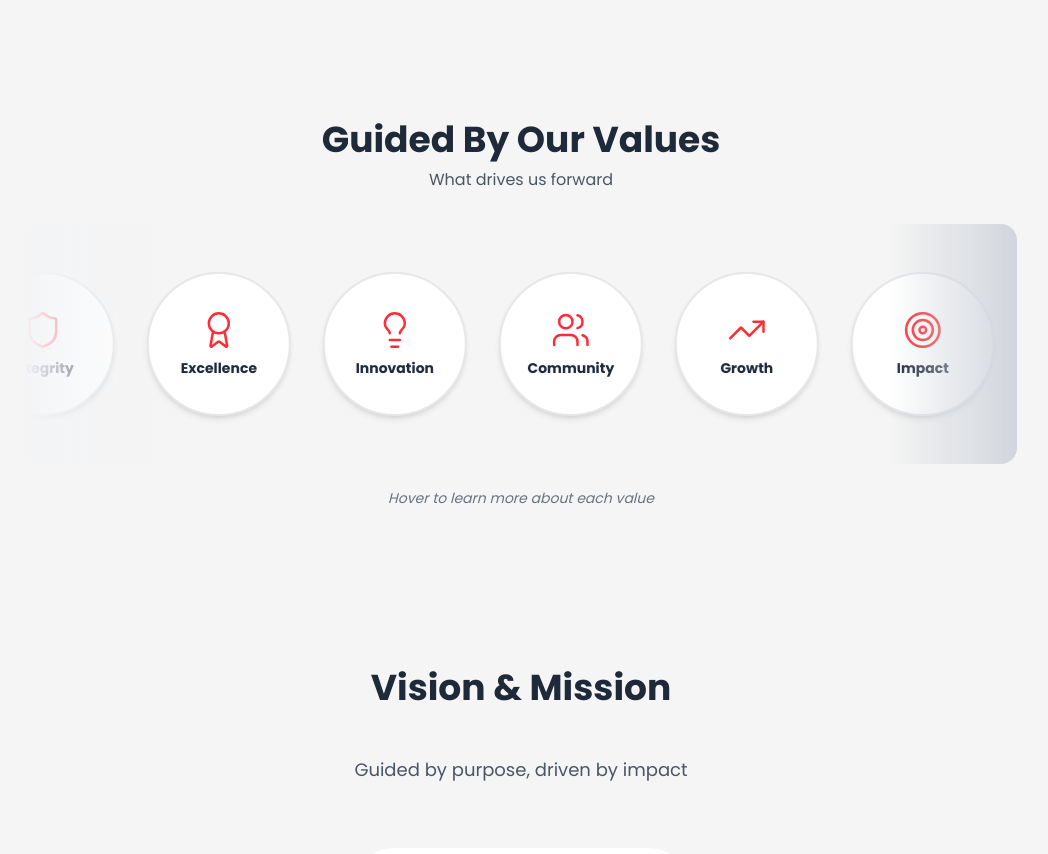
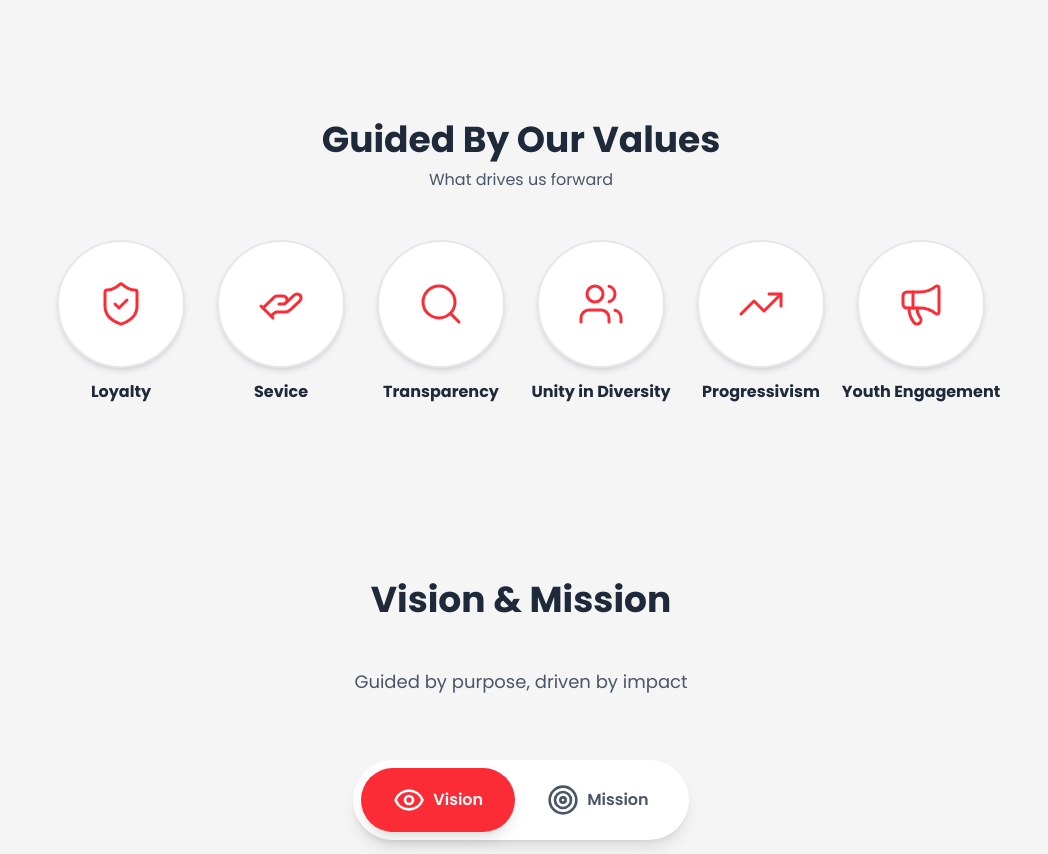
Before and after one commit to ideftbuild/apc-deputy-landing, a React (Vite) app: page / in a window 1280 px wide. Shown: the part 1460-2314 px from the top of the page, without its empty margins (119-1167 px from the left). Built offline with nearby package versions, Linux system fonts and the light colour scheme.

Commit message:
refactor: replace animation with scroll for better performance

```diff
--- a/src/components/CoreValues.tsx
+++ b/src/components/CoreValues.tsx
@@ -1,115 +1,144 @@
-import { motion } from "framer-motion";
-import React from "react";
+import { useRef, useEffect, useState } from "react";
+
 import {
-  Shield,
-  Award,
-  Lightbulb,
+  ShieldCheck,
   Users,
   TrendingUp,
-  Target,
+  ChevronLeft,
+  ChevronRight,
+  HelpingHand,
+  Search,
+  Megaphone,
 } from "lucide-react";
 
 const values = [
   {
-    title: "Integrity",
-    icon: Shield,
-    description: "Maintaining honesty and strong moral principles",
+    title: "Loyalty",
+    icon: ShieldCheck,
+    description:
+      " Unwavering commitment to the values, constitution, and leadership of the APC",
   },
   {
-    title: "Excellence",
-    icon: Award,
-    description: "Striving for the highest quality in everything we do",
+    title: "Sevice",
+    icon: HelpingHand,
+    description:
+      "Leadership is service, and I’m committed to serving the party and the nation diligently",
   },
   {
-    title: "Innovation",
-    icon: Lightbulb,
-    description: "Embracing creative solutions and new ideas",
+    title: "Transparency",
+    icon: Search,
+    description: "Open, honest, and accountable conduct in all party affairs.",
   },
   {
-    title: "Community",
+    title: "Unity in Diversity",
     icon: Users,
-    description: "Building strong connections and supporting each other",
+    description:
+      "Respect and inclusion of all members, regardless of age, gender, tribe, or background",
   },
   {
-    title: "Growth",
+    title: "Progressivism",
     icon: TrendingUp,
-    description: "Continuous learning and personal development",
+    description:
+      "Commitment to forward-thinking policies that uplift the people and promote national development.",
   },
   {
-    title: "Impact",
-    icon: Target,
-    description: "Making meaningful change in our world",
+    title: "Youth Engagement",
+    icon: Megaphone,
+    description:
+      "Belief in the power of the youth to shape Sierra Leone’s future, and the need to empower them through political inclusion.",
   },
 ];
 
 export default function CoreValues() {
-  const [isPaused, setIsPaused] = React.useState(false);
-  const [activeIndex, setActiveIndex] = React.useState<number | null>(null);
+  const scrollRef = useRef<HTMLDivElement>(null);
+  const [isHovered, setIsHovered] = useState(false);
+  const [showLeftButton, setShowLeftButton] = useState(false);
+  const [showRightButton, setShowRightButton] = useState(false);
 
-  const extendedValues = [...values, ...values, ...values];
+  const checkScroll = () => {
+    if (scrollRef.current) {
+      const { scrollLeft, scrollWidth, clientWidth } = scrollRef.current;
+      setShowLeftButton(scrollLeft > 0);
+      setShowRightButton(scrollLeft < scrollWidth - clientWidth - 10);
+    }
+  };
 
-  const handleClick = (idx: number) => {
-    if (activeIndex === idx) {
-      setActiveIndex(null);
-      setIsPaused(false);
-    } else {
-      setActiveIndex(idx);
-      setIsPaused(true);
+  useEffect(() => {
+    checkScroll();
+    window.addEventListener("resize", checkScroll);
+    return () => window.removeEventListener("resize", checkScroll);
+  }, []);
+
+  const scroll = (direction: string) => {
+    if (scrollRef.current) {
+      const scrollAmount = 250;
+      scrollRef.current.scrollBy({
+        left: direction === "left" ? -scrollAmount : scrollAmount,
+        behavior: "smooth",
+      });
+      setTimeout(checkScroll, 300);
     }
   };
 
   return (
     <section id="core-values" className="py-12 md:py-16">
-      <div className="mb-8 text-center">
-        <h2 className="text-3xl md:text-4xl font-bold text-gray-800 mb-2 text-center">
+      <div className="max-w-6xl mx-auto px-4">
+        <div className="mb-12 text-center">
+          <h2 className="text-3xl md:text-4xl font-bold text-gray-800 mb-2">
             Guided By Our Values
           </h2>
-        <p className="text-gray-600 mb-4">What drives us forward</p>
+          <p className="text-gray-600">What drives us forward</p>
         </div>
-      <div className="max-w-5xl mx-auto px-4">
-        <div className="relative rounded-2xl py-12 overflow-hidden">
-          <div className="absolute left-0 top-0 bottom-0 w-32 bg-gradient-to-r from-gray-100 to-transparent z-10 pointer-events-none" />
-          <div className="absolute right-0 top-0 bottom-0 w-32 bg-gradient-to-l from-gray-300 to-transparent z-10 pointer-events-none" />
 
-          <motion.div
-            className="flex gap-6 md:gap-8"
-            animate={isPaused ? {} : { x: [0, `-${100 / 3}%`] }}
-            transition={{
-              x: {
-                repeat: Infinity,
-                repeatType: "loop",
-                duration: 40,
-                ease: "linear",
-              },
-            }}
-            style={{ willChange: "transform" }}
+        <div className="relative">
+          {showLeftButton && (
+            <button
+              onClick={() => scroll("left")}
+              className="absolute left-0 top-1/2 -translate-y-1/2 z-10 w-10 h-10 rounded-full bg-white shadow-lg border border-gray-200 flex items-center justify-center hover:bg-gray-50 transition-colors"
+              aria-label="Scroll left"
             >
-            {extendedValues.map((value, idx) => {
+              <ChevronLeft className="w-6 h-6 text-gray-700" />
+            </button>
+          )}
+
+          {showRightButton && (
+            <button
+              onClick={() => scroll("right")}
+              className="absolute right-0 top-1/2 -translate-y-1/2 z-10 w-10 h-10 rounded-full bg-white shadow-lg border border-gray-200 flex items-center justify-center hover:bg-gray-50 transition-colors"
+              aria-label="Scroll right"
+            >
+              <ChevronRight className="w-6 h-6 text-gray-700" />
+            </button>
+          )}
+
+          <div
+            ref={scrollRef}
+            onScroll={checkScroll}
+            onClick={() => setIsHovered(false)}
+            onMouseEnter={() => setIsHovered(true)}
+            onMouseLeave={() => setIsHovered(false)}
+            className={`pb-4 scrollbar-hide ${
+              isHovered ? "md:overflow-visible" : "overflow-x-auto"
+            }`}
+            style={{ scrollbarWidth: "none", msOverflowStyle: "none" }}
+          >
+            <div className="flex gap-6 md:gap-8 min-w-min md:px-0 md:justify-center">
+              {values.map((value) => {
                 const IconComponent = value.icon;
-              const isActive = activeIndex === idx;
-
                 return (
                   <div
-                  key={`${value.title}-${idx}`}
-                  className="flex-shrink-0 group relative"
-                  onMouseEnter={() => setIsPaused(true)}
-                  onMouseLeave={() => {
-                    setIsPaused(false);
-                    setActiveIndex(null);
-                  }}
-                  onClick={() => handleClick(idx)}
+                    key={value.title}
+                    className="group relative flex-shrink-0 flex flex-col items-center w-28 md:w-32"
                   >
-                  <div
-                    className={`w-28 h-28 md:w-36 md:h-36 rounded-full bg-white shadow-md hover:shadow-xl transition-all duration-300 flex flex-col items-center justify-center p-4 md:p-6 border-2 cursor-pointer ${isActive ? "border-red-500 shadow-xl" : "border-gray-200"} md:hover:border-red-500`}
-                  >
+                    <div className="w-28 h-28 md:w-32 md:h-32 rounded-full bg-white shadow-md group-hover:shadow-xl transition-all duration-300 flex items-center justify-center border-2 border-gray-200 group-hover:border-red-500">
                       <IconComponent
-                      className="w-8 h-8 md:w-10 md:h-10 mb-2 text-red-500"
+                        className="w-10 h-10 md:w-12 md:h-12 text-red-500"
                         strokeWidth={1.5}
                       />
-                    <h3 className="font-bold text-gray-800 text-center text-xs md:text-sm">
+                    </div>
+                    <h3 className="font-bold text-gray-800 text-center text-sm md:text-base mt-3 whitespace-nowrap">
                       {value.title}
                     </h3>
-
                     <div className="hidden md:block absolute left-1/2 -translate-x-1/2 top-0 -translate-y-full mb-2 opacity-0 group-hover:opacity-100 transition-opacity duration-300 pointer-events-none z-20">
                       <div className="bg-gray-900 text-white text-sm rounded-lg px-4 py-3 shadow-xl w-56 text-center">
                         {value.description}
@@ -117,28 +146,10 @@ export default function CoreValues() {
                       </div>
                     </div>
                   </div>
-
-                  {isActive && (
-                    <div className="md:hidden absolute top-full mt-3 left-1/2 -translate-x-1/2 w-48 bg-gray-900 text-white text-xs rounded-lg px-3 py-2 shadow-xl text-center z-20">
-                      {value.description}
-                      <div className="absolute bottom-full left-1/2 -translate-x-1/2 w-0 h-0 border-l-8 border-r-8 border-b-8 border-transparent border-b-gray-900" />
-                    </div>
-                  )}
-                </div>
                 );
               })}
-          </motion.div>
             </div>
-
-        <div className="text-center mt-6">
-          <p className="text-sm text-gray-500 italic">
-            <span className="md:hidden">
-              Tap to learn more about each value
-            </span>
-            <span className="hidden md:inline">
-              Hover to learn more about each value
-            </span>
-          </p>
+          </div>
         </div>
       </div>
     </section>
```
Lines whose indentation alone changed are shown as unchanged.
